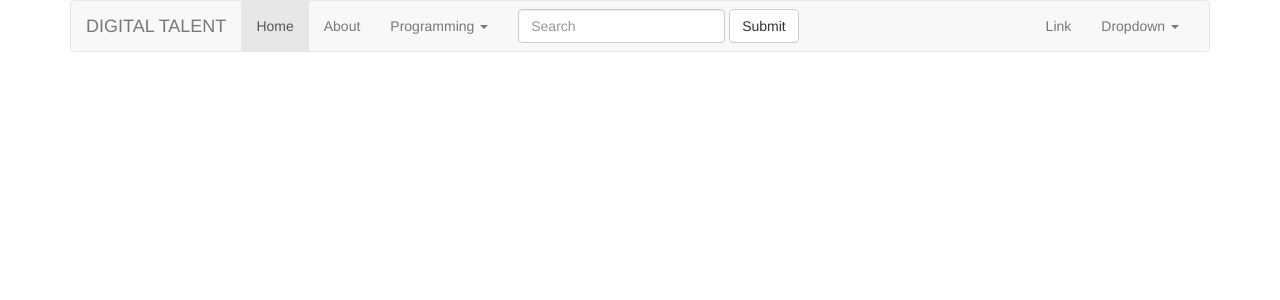
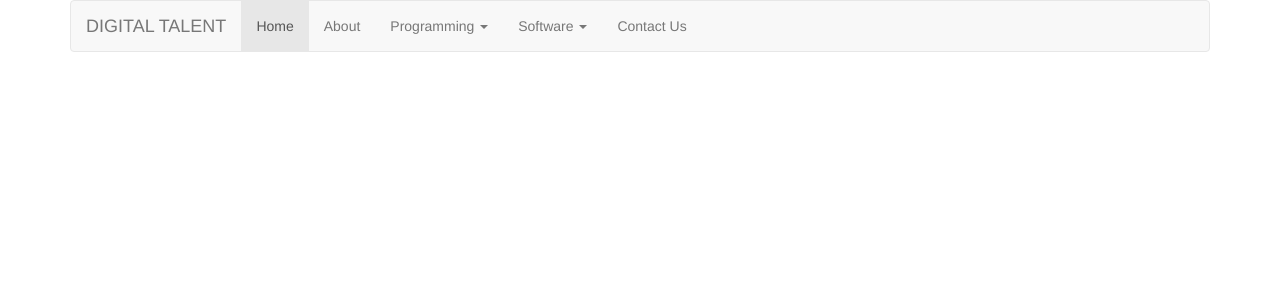
Before and after one commit to 10040818/dts.vsga, a PHP site: the page made by Pertemuan 3/navbar.php in a window 1280 px wide. Shown: the top 300 px of the page. Run offline with PHP 8.4, Linux system fonts and the light colour scheme.

Commit message:
Update navbar.php

```diff
--- a/Pertemuan 3/navbar.php
+++ b/Pertemuan 3/navbar.php
@@ -48,27 +48,22 @@
                                         <li><a href="#">CSS</a></li>
                                     </ul>
                                 </li>
-                            </ul>
-                            <form class="navbar-form navbar-left">
-                                <div class="form-group">
-                                    <input type="text" class="form-control" placeholder="Search">
-                                </div>
-                                <button type="submit" class="btn btn-default">Submit</button>
-                            </form>
-                            <ul class="nav navbar-nav navbar-right">
-                                <li><a href="#">Link</a></li>
                                 <li class="dropdown">
                                     <a href="#" class="dropdown-toggle" data-toggle="dropdown" role="button"
-                                        aria-haspopup="true" aria-expanded="false">Dropdown <span
-                                            class="caret"></span></a>
+                                        aria-haspopup="true" aria-expanded="false">Software <span class="caret"></span>
+                                    </a>
                                     <ul class="dropdown-menu">
-                                        <li><a href="#">Action</a></li>
-                                        <li><a href="#">Another action</a></li>
-                                        <li><a href="#">Something else here</a></li>
+                                        <li><a href="#">PHP</a></li>
+                                        <li><a href="#">ASP</a></li>
+                                        <li><a href="#">AJAX</a></li>
                                         <li role="separator" class="divider"></li>
-                                        <li><a href="#">Separated link</a></li>
+                                        <li><a href="#">jQuery</a></li>
+                                        <li role="separator" class="divider"></li>
+                                        <li><a href="#">MySQL</a></li>
+                                        <li><a href="#">CSS</a></li>
                                     </ul>
                                 </li>
+                                <li><a href="#">Contact Us</a></li>
                             </ul>
                         </div><!-- /.navbar-collapse -->
                     </div><!-- /.container-fluid -->
```
